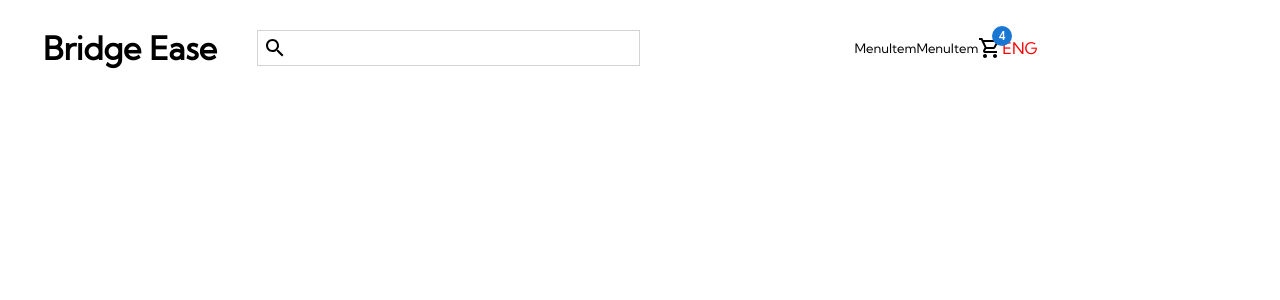
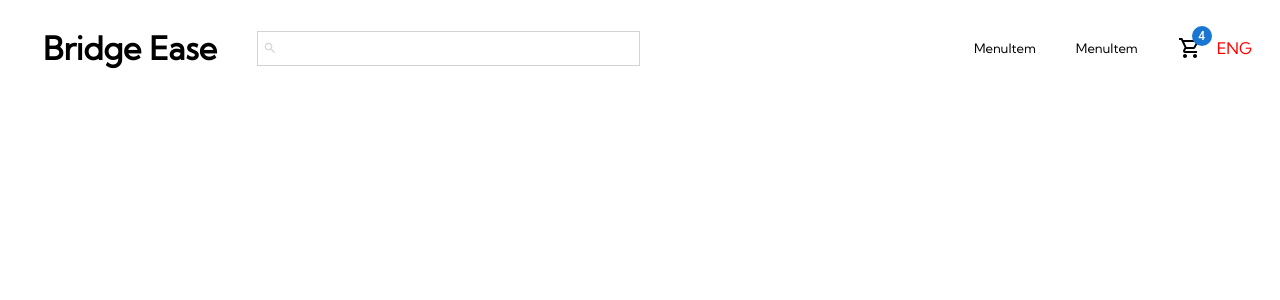
Before and after one commit to amt-juantuah/ecommerce-react, a React (Create React App) app: page / in a window 1280 px wide. Shown: the top 300 px of the page. Built offline with nearby package versions, Linux system fonts and the light colour scheme.

Commit message:
almost with appnavbar

```diff
--- a/src/components/Navbar.js
+++ b/src/components/Navbar.js
@@ -1,8 +1,7 @@
 import React, { Component } from 'react';
 import styled from 'styled-components';
-import Search from "@mui/icons-material/Search";
 import Badge from "@mui/material/Badge";
-import ShoppingCartOutlinedIcon from '@mui/icons-material/ShoppingCartOutlined';
+import { ShoppingCartOutlined, Search } from '@mui/icons-material';
 
 
 const StyledNavbar = styled.div`
@@ -33,13 +32,14 @@ const Right = styled.div`
   flex: 1.5;
   display: flex;
   align-items: center;
-  justify-content: center;
-  text-align: end;
+  justify-content: flex-end;
 `
 
 const MenuItem = styled.div`
   font-size: 13px;
   cursor: pointer;
+  margin-left: 25px;
+  margin-right: 15px;
 `
 
 const LanguageStyle = styled.span`
@@ -77,7 +77,7 @@ class Navbar extends Component {
           </Left>
           <Center>
             <SearchContainer>
-              <Search />
+              <Search style={{color: 'lightgrey', fontSize: '14px'}}/>
               <Input />
             </SearchContainer>
           </Center>
@@ -86,7 +86,7 @@ class Navbar extends Component {
             <MenuItem>MenuItem</MenuItem>
             <MenuItem>
               <Badge badgeContent={4} color="primary">
-                <ShoppingCartOutlinedIcon />
+                <ShoppingCartOutlined />
               </Badge>
             </MenuItem>
             <LanguageStyle>ENG</LanguageStyle>
```
